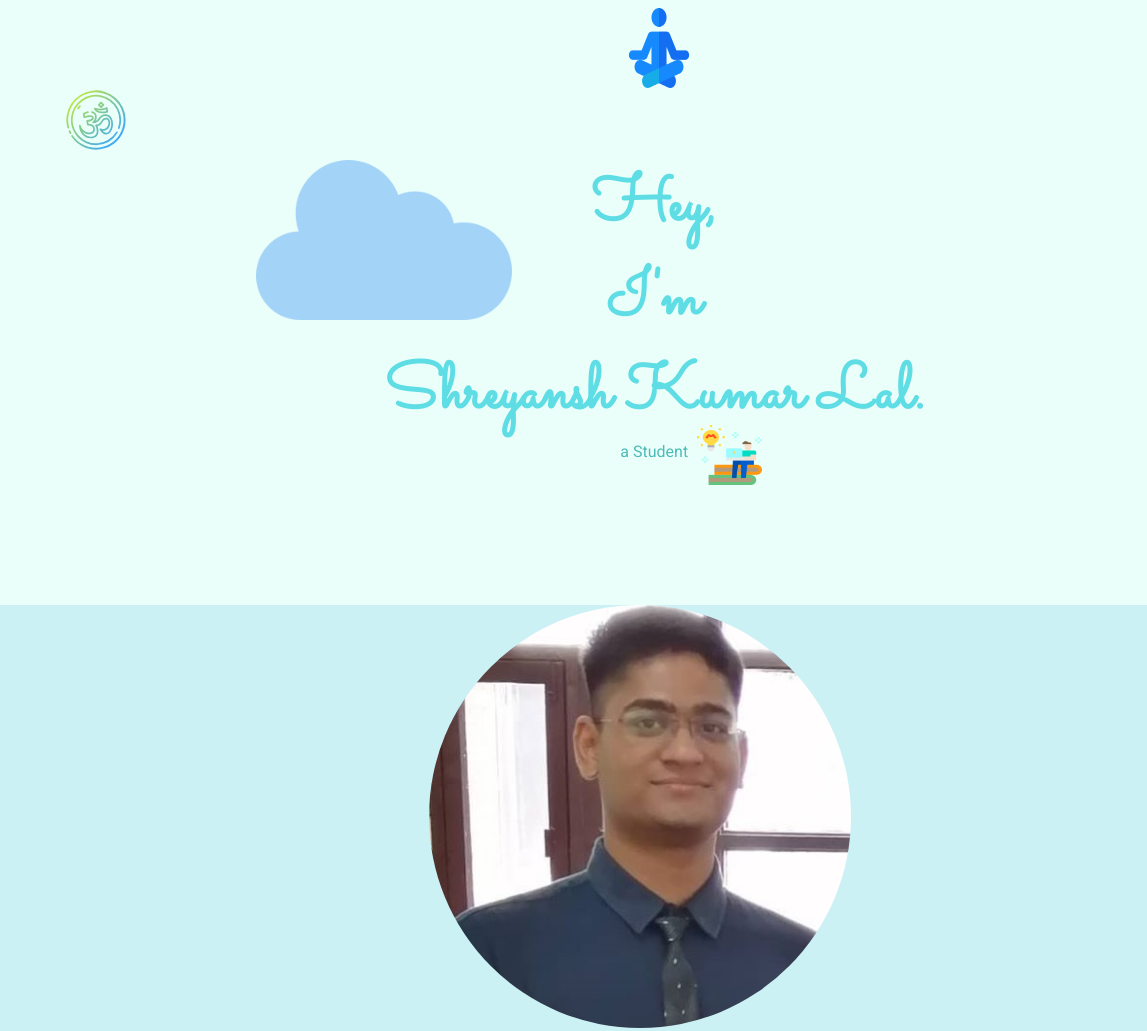
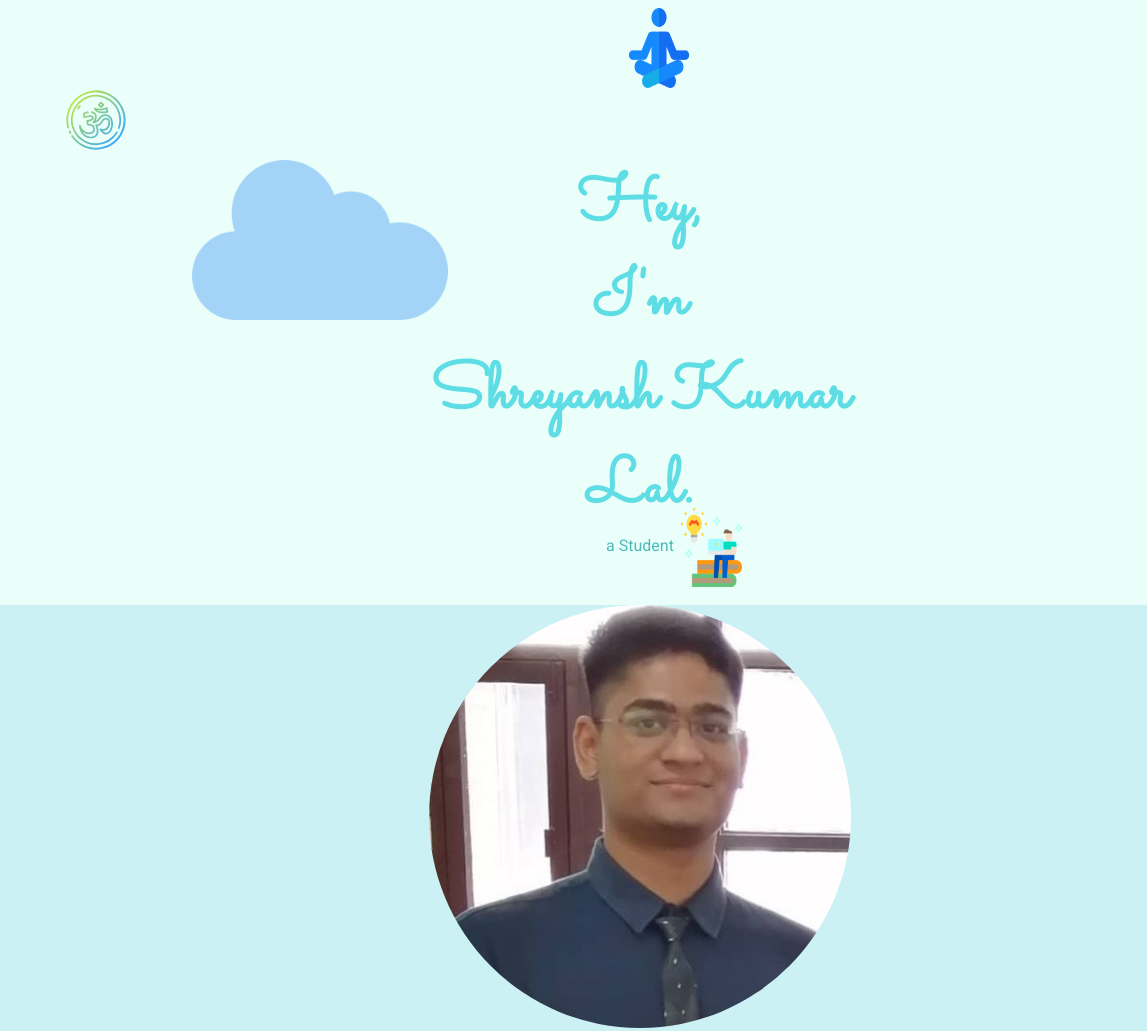
Before and after one commit to shrekl1234/ShreyanshKumarLal, a plain HTML site: page index.html in a window 1280 px wide. Shown: the top 1031 px of the page, 0-1147 px from the left. Drawn offline with Linux system fonts and the light colour scheme; a web font is replaced by a local one.

Commit message:
Add files via upload

```diff
--- a/css/style.css
+++ b/css/style.css
@@ -32,6 +32,7 @@ p {
   margin: 0 auto 0 auto;
   top: 20%;
   left: 30%;
+  right: 30%;
   font-family: Arial, Helvetica, sans-serif;
 }
 
@@ -111,7 +112,8 @@ img {
   width: 20%;
   position: absolute;
   top: 20%;
-  left: 20%;
+  left: 15%;
+  right: 80%;
 }
 
 #bhagwa {
```
